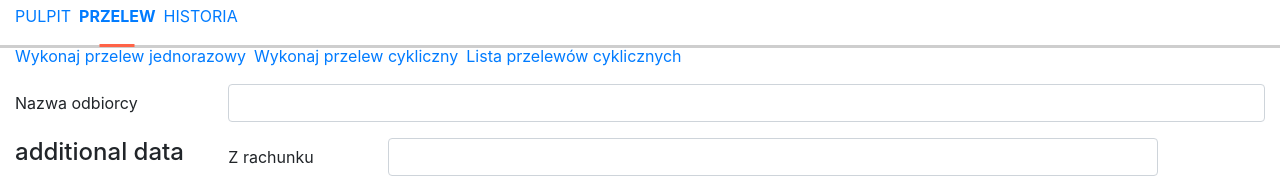
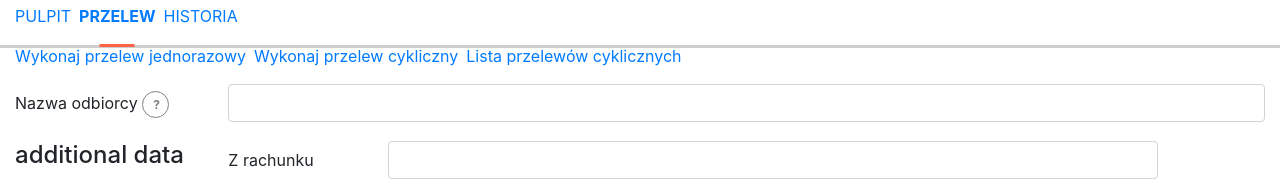
Before and after one commit to Kamilnaja/angular-bank, an Angular app: page /przelew/onetimeTransfer in a window 1280 px wide. Shown: the top 181 px of the page. Built offline with nearby package versions, Linux system fonts and the light colour scheme.

Commit message:
changes in directive

```diff
--- a/src/app/app.module.ts
+++ b/src/app/app.module.ts
@@ -1,12 +1,11 @@
 import { NgModule } from '@angular/core';
+import { FormsModule, ReactiveFormsModule } from '@angular/forms';
 import { BrowserModule } from '@angular/platform-browser';
 import { AppRoutingModule } from './app-routing.module';
 import { AppComponent } from './app.component';
 import { DesktopComponent } from './desktop/desktop.component';
 import { HistoryComponent } from './history/history.component';
 import { MainNavbarComponent } from './main-navbar/main-navbar.component';
-import { FormsModule, ReactiveFormsModule } from '@angular/forms';
-import { TooltipDirective } from './tooltip.directive';
 
 @NgModule({
   declarations: [
@@ -14,7 +13,6 @@ import { TooltipDirective } from './tooltip.directive';
     MainNavbarComponent,
     HistoryComponent,
     DesktopComponent,
-    TooltipDirective,
   ],
   imports: [
     BrowserModule,
--- a/src/app/tooltip.directive.ts
+++ b/src/app/tooltip.directive.ts
@@ -1,10 +1,31 @@
-import { Directive, ElementRef } from '@angular/core';
+import { Directive, ElementRef, HostListener, Input } from '@angular/core';
 
 @Directive({
   selector: '[appTooltip]'
 })
 export class TooltipDirective {
-  constructor(el: ElementRef) {
-    el.nativeElement.style.backgroundColor = 'yellow';
+  @Input() info: string;
+  isVisible = false;
+
+  constructor(private el: ElementRef) {
+    el.nativeElement.className = 'customTooltip';
+  }
+
+  @HostListener('click', ['$event']) onclick($event) {
+    if (!this.isVisible) {
+      this.isVisible = true;
+      const child = document.createElement('div');
+      child.className = 'customTooltip-info';
+      child.innerText = this.info;
+      child.id = 'custom-tooltip-info';
+      this.el.nativeElement.parentElement.appendChild(child);
+      // unmount element
+      setTimeout(() => {
+        this.el.nativeElement.parentElement.removeChild(document.querySelector('#custom-tooltip-info'));
+        this.isVisible = false;
+      }, 1000);
+    }
+
+
   }
 }
--- a/src/app/transfer/one-time-transfer/one-time-transfer.component.css
+++ b/src/app/transfer/one-time-transfer/one-time-transfer.component.css
@@ -1,18 +1,20 @@
-/* .toAccountWrapper:before {
-  position: absolute;
-  content: '?';
+.customTooltip {
+  position: relative;
   border: 1px solid grey;
   border-radius: 50%;
-  width: 20px;
-  height: 20px;
+  width: 27px;
+  height: 27px;
   padding: 10px;
   line-height: 50%;
-  display: flex;
-  justify-content: center;
-  align-items: center;
+  text-align: center;
+  display: inline-block;
   font-size: 12px;
   font-weight: bold;
   color: grey;
-  right: -7px;
-  top: 14px;
-} */
+  vertical-align: middle;
+}
+
+.customTooltip:hover {
+  background-color: grey;
+  color: white;
+}
--- a/src/app/transfer/one-time-transfer/one-time-transfer.component.html
+++ b/src/app/transfer/one-time-transfer/one-time-transfer.component.html
@@ -1,9 +1,10 @@
 <form [formGroup]="transferForm" (ngSubmit)="handleSubmit()">
   <div class="form-group row">
-    <label class="col-sm-2 col-form-label" for="receiverName">
+    <label class="col-md-2 col-form-label tooltip-wrapper" for="receiverName">
       Nazwa odbiorcy
+      <span appTooltip [info]="'Dane osoby, do której zostanie wysłany przelew'">?</span>
     </label>
-    <div class="col-sm-10">
+    <div class="col-md-10">
       <input type="text" class="form-control" formControlName="receiverName" id="receiverName">
     </div>
   </div>
--- a/src/app/transfer/one-time-transfer/one-time-transfer.module.ts
+++ b/src/app/transfer/one-time-transfer/one-time-transfer.module.ts
@@ -3,6 +3,7 @@ import { NgModule } from '@angular/core';
 import { FormBuilder, ReactiveFormsModule } from '@angular/forms/';
 import { RouterModule, Routes } from '@angular/router';
 import { OneTimeTransferComponent } from './one-time-transfer.component';
+import { TooltipDirective } from 'src/app/tooltip.directive';
 
 const routes: Routes = [
   {
@@ -12,7 +13,8 @@ const routes: Routes = [
 
 @NgModule({
   declarations: [
-    OneTimeTransferComponent
+    OneTimeTransferComponent,
+    TooltipDirective
   ],
   imports: [
     CommonModule,
--- a/src/styles.css
+++ b/src/styles.css
@@ -39,3 +39,15 @@ li a:hover {
     transform: translate(-50%);
     z-index: 1;
 }
+
+div.customTooltip-info {
+  text-align: left;
+  border: 1px solid black;
+  display: block;
+  position: absolute;
+  padding: 10px 20px;
+  background-color: white;
+  line-height: 20px;
+  z-index: 100;
+  border-radius: 5px;
+}
```
